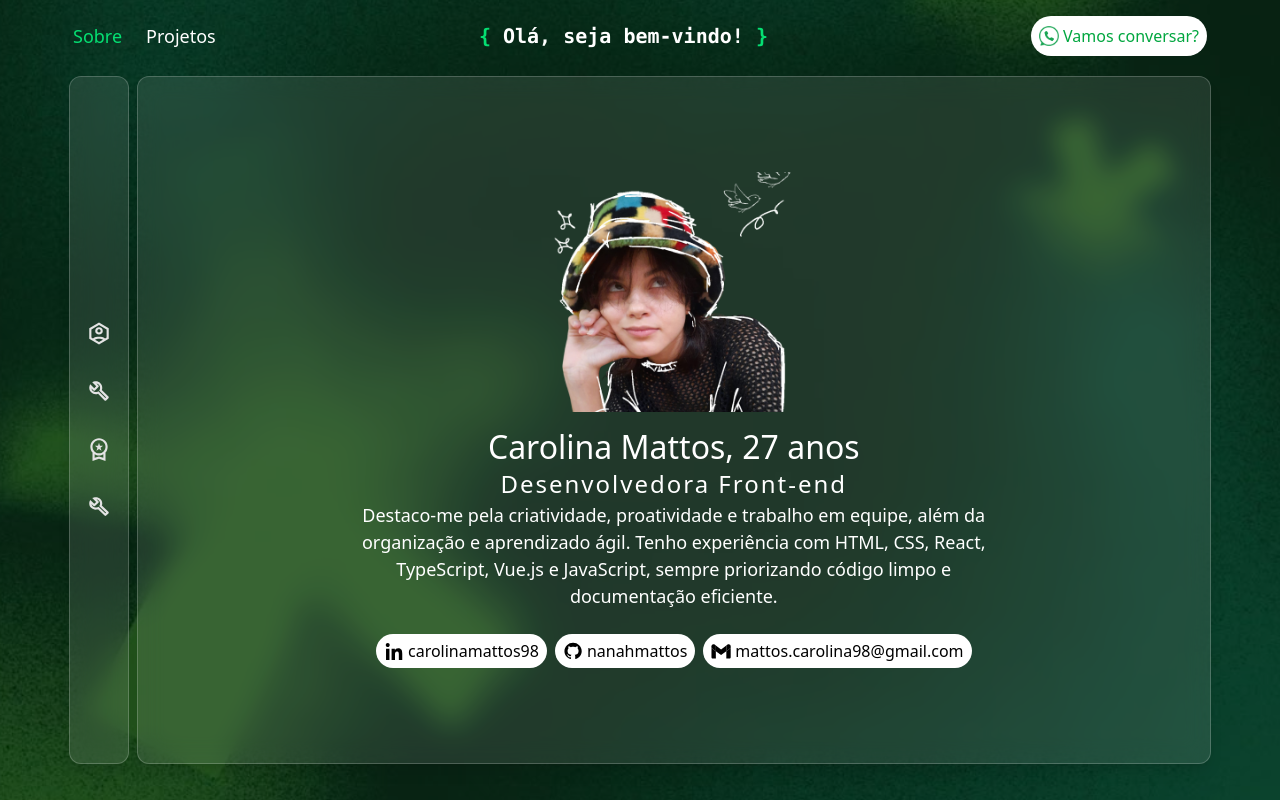
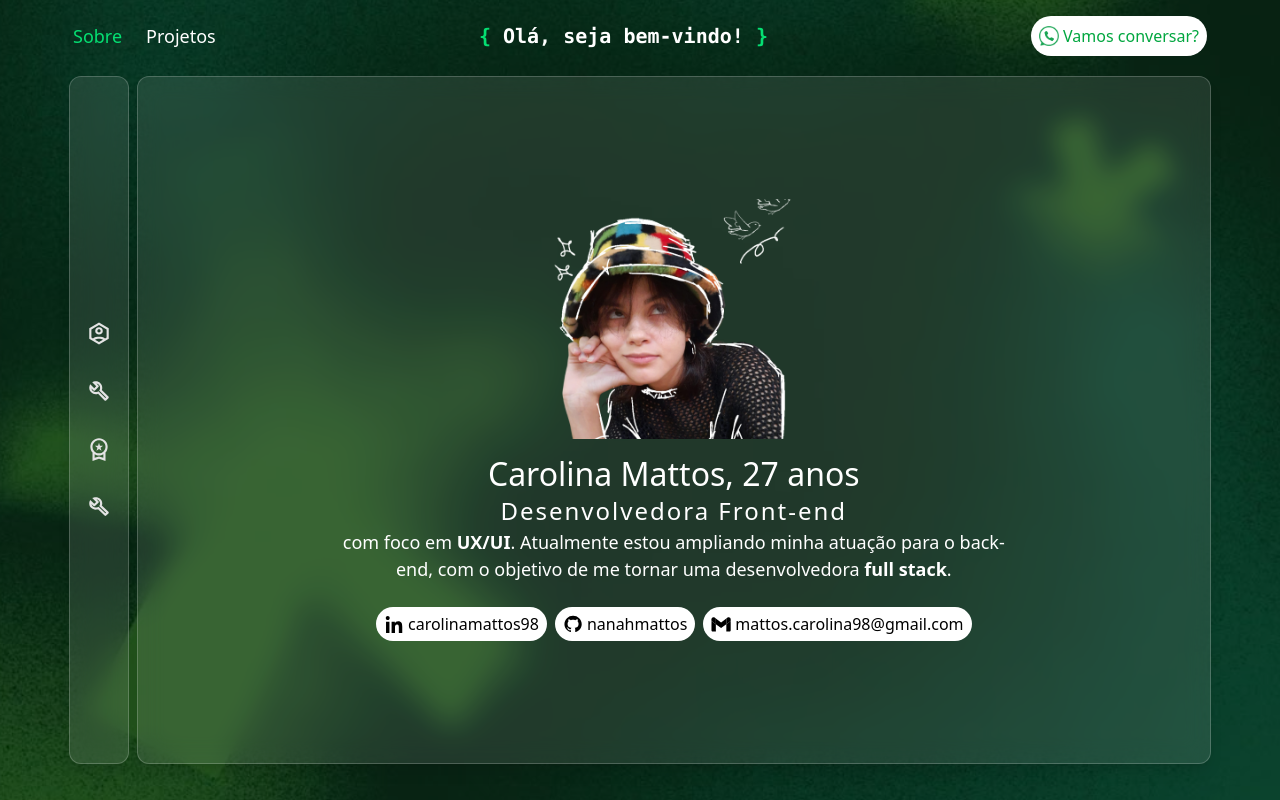
Before and after one commit to nanahmattos/portfolio-cm-2, a Next.js app: page /about in a window 1280 px wide. Built offline with nearby package versions, Linux system fonts and the light colour scheme.

Commit message:
fix: alteração texto about

```diff
--- a/src/app/about/page.js
+++ b/src/app/about/page.js
@@ -38,10 +38,7 @@ const AboutPage = () => {
         Desenvolvedora Front-end
       </p>
       <p className="text-primary">
-        Destaco-me pela criatividade, proatividade e trabalho em equipe, além da
-        organização e aprendizado ágil. Tenho experiência com HTML, CSS, React,
-        TypeScript, Vue.js e JavaScript, sempre priorizando código limpo e
-        documentação eficiente.
+        com foco em <b>UX/UI</b>. Atualmente estou ampliando minha atuação para o back-end, com o objetivo de me tornar uma desenvolvedora <b>full stack</b>.
       </p>
 
       <div className="mt-6 w-full">
```
